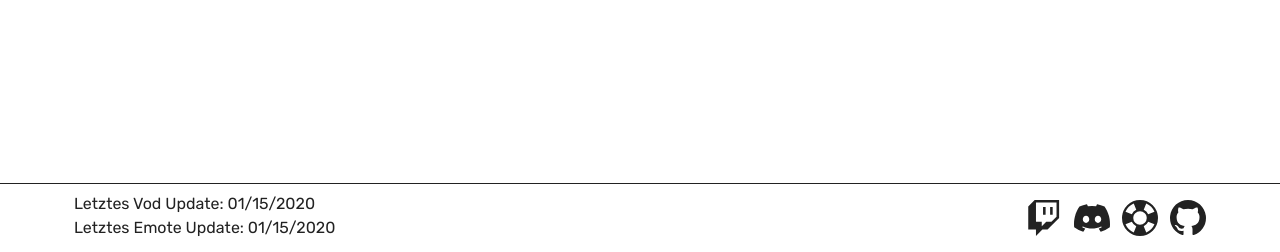
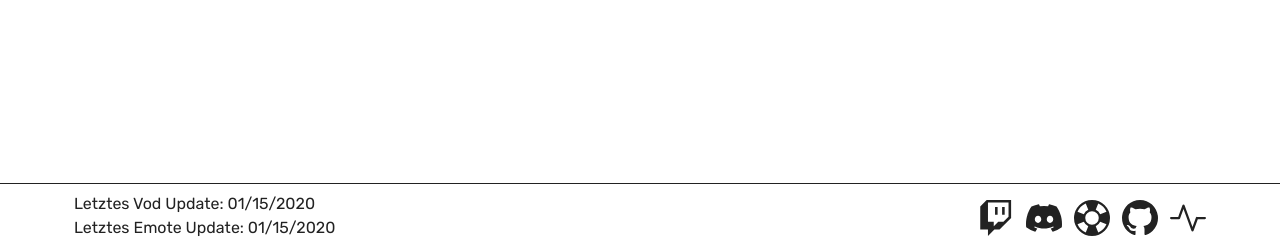
Before and after one commit to seriousm4x/wubbl0rz-archiv, a Django app: template wubbl0rz_archiv/main/templates/years.html in a window 1280 px wide. Shown: the part 548-800 px from the top of the page. Run offline with Django 3.2, Linux system fonts and the light colour scheme; the template is opened without the code that fills it: most values are stand-ins (such as "Sample title", 1, 10 or a date in 2020); some libraries are stand-ins or nearby versions.

Commit message:
added: status page to footer

```diff
--- a/wubbl0rz_archiv/main/templates/footer.html
+++ b/wubbl0rz_archiv/main/templates/footer.html
@@ -22,9 +22,14 @@
                         <path d="M8 16A8 8 0 1 0 8 0a8 8 0 0 0 0 16zm6.43-5.228a7.025 7.025 0 0 1-3.658 3.658l-1.115-2.788a4.015 4.015 0 0 0 1.985-1.985l2.788 1.115zM5.228 14.43a7.025 7.025 0 0 1-3.658-3.658l2.788-1.115a4.015 4.015 0 0 0 1.985 1.985L5.228 14.43zm9.202-9.202-2.788 1.115a4.015 4.015 0 0 0-1.985-1.985l1.115-2.788a7.025 7.025 0 0 1 3.658 3.658zm-8.087-.87a4.015 4.015 0 0 0-1.985 1.985L1.57 5.228A7.025 7.025 0 0 1 5.228 1.57l1.115 2.788zM8 11a3 3 0 1 1 0-6 3 3 0 0 1 0 6z"/>
                     </svg>
                 </a>
-                <a href="https://github.com/AgileProggers/wubbl0rz-archiv" target="_blank" rel="noopener noreferrer" data-bs-toggle="tooltip" title="GitHub" class="text-decoration-none">
+                <a href="https://github.com/AgileProggers/wubbl0rz-archiv" target="_blank" rel="noopener noreferrer" data-bs-toggle="tooltip" title="GitHub" class="text-decoration-none me-2">
                     <svg xmlns="http://www.w3.org/2000/svg" width="36" height="36" fill="currentColor" class="bi bi-github" viewBox="0 0 16 16">
                         <path d="M8 0C3.58 0 0 3.58 0 8c0 3.54 2.29 6.53 5.47 7.59.4.07.55-.17.55-.38 0-.19-.01-.82-.01-1.49-2.01.37-2.53-.49-2.69-.94-.09-.23-.48-.94-.82-1.13-.28-.15-.68-.52-.01-.53.63-.01 1.08.58 1.23.82.72 1.21 1.87.87 2.33.66.07-.52.28-.87.51-1.07-1.78-.2-3.64-.89-3.64-3.95 0-.87.31-1.59.82-2.15-.08-.2-.36-1.02.08-2.12 0 0 .67-.21 2.2.82.64-.18 1.32-.27 2-.27.68 0 1.36.09 2 .27 1.53-1.04 2.2-.82 2.2-.82.44 1.1.16 1.92.08 2.12.51.56.82 1.27.82 2.15 0 3.07-1.87 3.75-3.65 3.95.29.25.54.73.54 1.48 0 1.07-.01 1.93-.01 2.2 0 .21.15.46.55.38A8.012 8.012 0 0 0 16 8c0-4.42-3.58-8-8-8z"/>
+                    </svg>
+                </a>
+                <a href="https://status.wubbl0rz.tv/status" target="_blank" rel="noopener noreferrer" data-bs-toggle="tooltip" title="Status Page" class="text-decoration-none">
+                    <svg xmlns="http://www.w3.org/2000/svg" width="36" height="36" fill="currentColor" class="bi bi-activity" viewBox="0 0 16 16">
+                    <path fill-rule="evenodd" d="M6 2a.5.5 0 0 1 .47.33L10 12.036l1.53-4.208A.5.5 0 0 1 12 7.5h3.5a.5.5 0 0 1 0 1h-3.15l-1.88 5.17a.5.5 0 0 1-.94 0L6 3.964 4.47 8.171A.5.5 0 0 1 4 8.5H.5a.5.5 0 0 1 0-1h3.15l1.88-5.17A.5.5 0 0 1 6 2Z"/>
                     </svg>
                 </a>
             </div>
```
